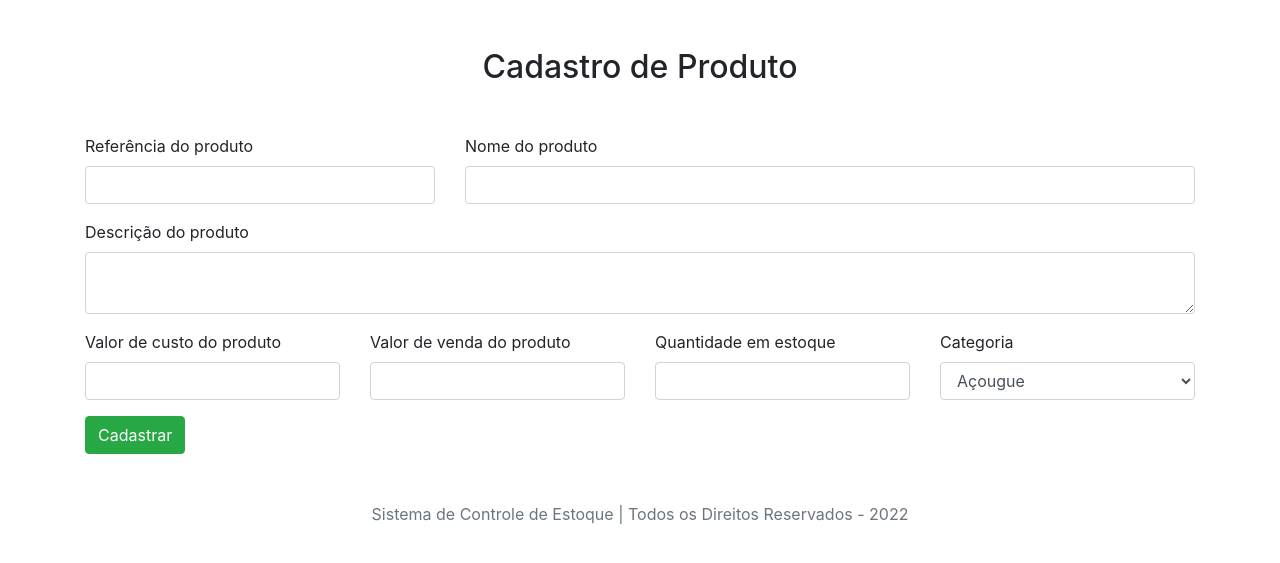
After one commit to paulowolfgang/controle-estoque-web, a PHP site: template App/Views/product/register.php in a window 1280 px wide. The commit adds this page. Shown: the top 563 px of the page. Run offline with PHP 8.4, Linux system fonts and the light colour scheme; the template is opened without the code that fills it, so the values that code supplies are empty; some libraries are stand-ins or nearby versions.

Commit message:
Criação dos arquivos de produto (ProductController/tela de cadastro)

```diff
--- /dev/null
+++ b/App/Views/product/register.php
@@ -0,0 +1,57 @@
+<div class="container">
+     <center>
+          <!-- ### Título da página ### -->
+          <div class="mt-5 mb-5">
+               <h2>
+                    Cadastro de Produto
+               </h2>
+          </div>
+     </center>
+
+     <!-- ### Início do formulário de cadastro -->
+     <div class="mb-5">
+          <form action="http://<?php echo APP_HOST; ?>/product/save" method="post">
+               <div class="row">
+                    <div class="col-sm-12 col-md-6 col-lg-4 form-group">
+                         <label> Referência do produto </label>
+                         <input type="text" class="form-control" name="refProduct">
+                    </div>
+                    <div class="col-sm-12 col-md-6 col-lg-8 form-group">
+                         <label> Nome do produto </label>
+                         <input type="text" class="form-control" name="nameProduct">
+                    </div>
+               </div>
+               <div class="form-group">
+                   <label> Descrição do produto </label>
+                   <textarea class="form-control" name="descriptionProduct" rows="2"></textarea>
+               </div>
+               <div class="row">
+                    <div class="col-sm-12 col-md-3 col-lg-3 form-group">
+                         <label> Valor de custo do produto </label>
+                         <input type="text" class="form-control" name="costPriceProduct">
+                    </div>
+                    <div class="col-sm-12 col-md-3 col-lg-3 form-group">
+                         <label> Valor de venda do produto </label>
+                         <input type="text" class="form-control" name="salePriceProduct">
+                    </div>
+                    <div class="col-sm-12 col-md-3 col-lg-3 form-group">
+                         <label> Quantidade em estoque </label>
+                         <input type="text" class="form-control" name="stockProduct">
+                    </div>
+                    <div class="col-sm-12 col-md-3 col-lg-3 form-group">
+                         <label> Categoria </label>
+                         <select class="form-control" name="categoryProduct">
+                              <option>Açougue</option>
+                              <option>Farmácia</option>
+                              <option>Eletrônicos</option>
+                              <option>Eletros</option>
+                              <option>Bebidas</option>
+                              <option>Vestuário</option>
+                        </select>
+                    </div>
+               </div>
+               <button type="submit" class="btn btn-success">Cadastrar</button>
+          </form>
+     </div>
+     <!-- ### Fim do formulário de cadastro -->
+</div>
```
Also changed, not shown: App/Controllers/ProductController.php (added, +40 -0 lines), App/Views/layouts/menu.php (+7 -2 lines), App/Views/product/success.php (added, +8 -0 lines).
